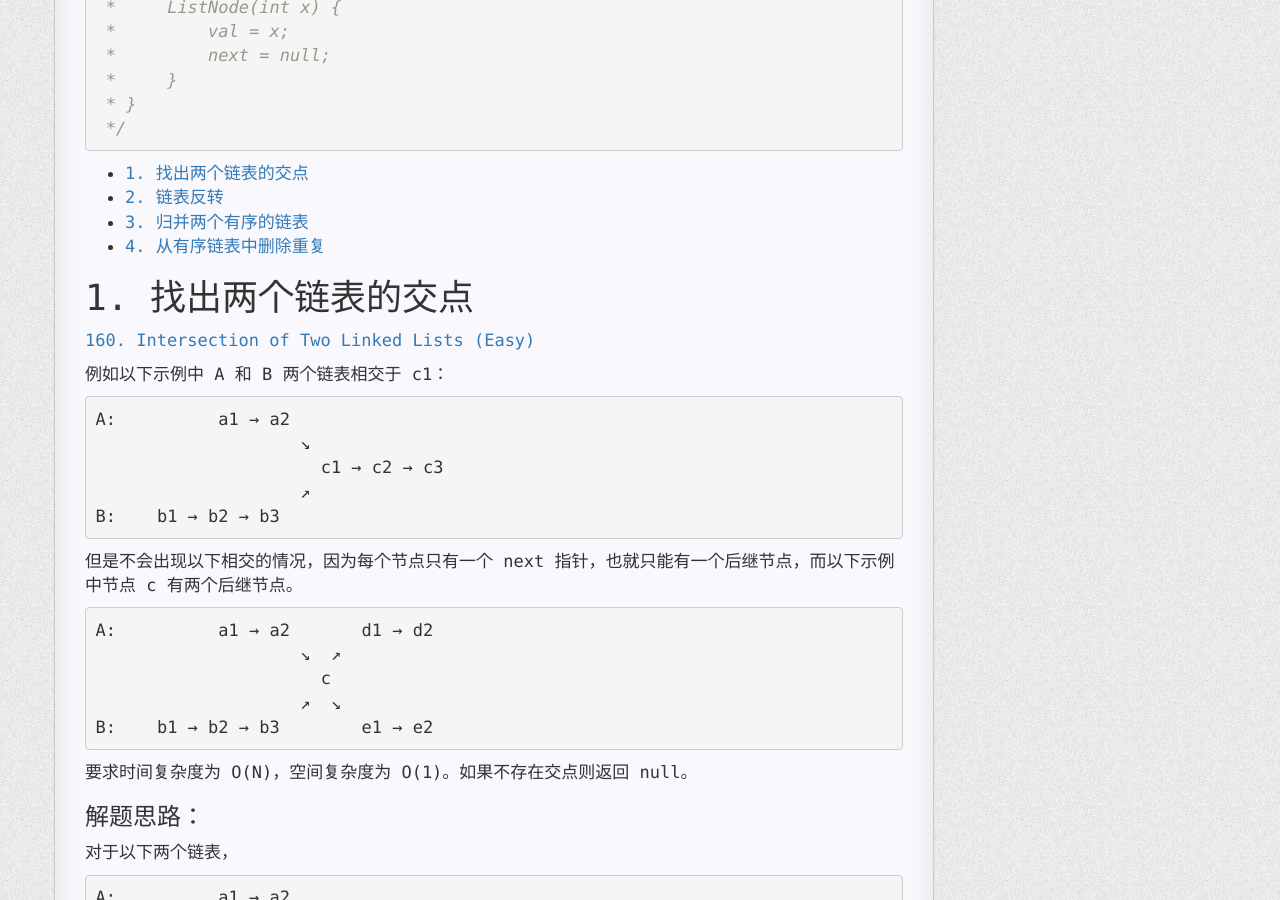
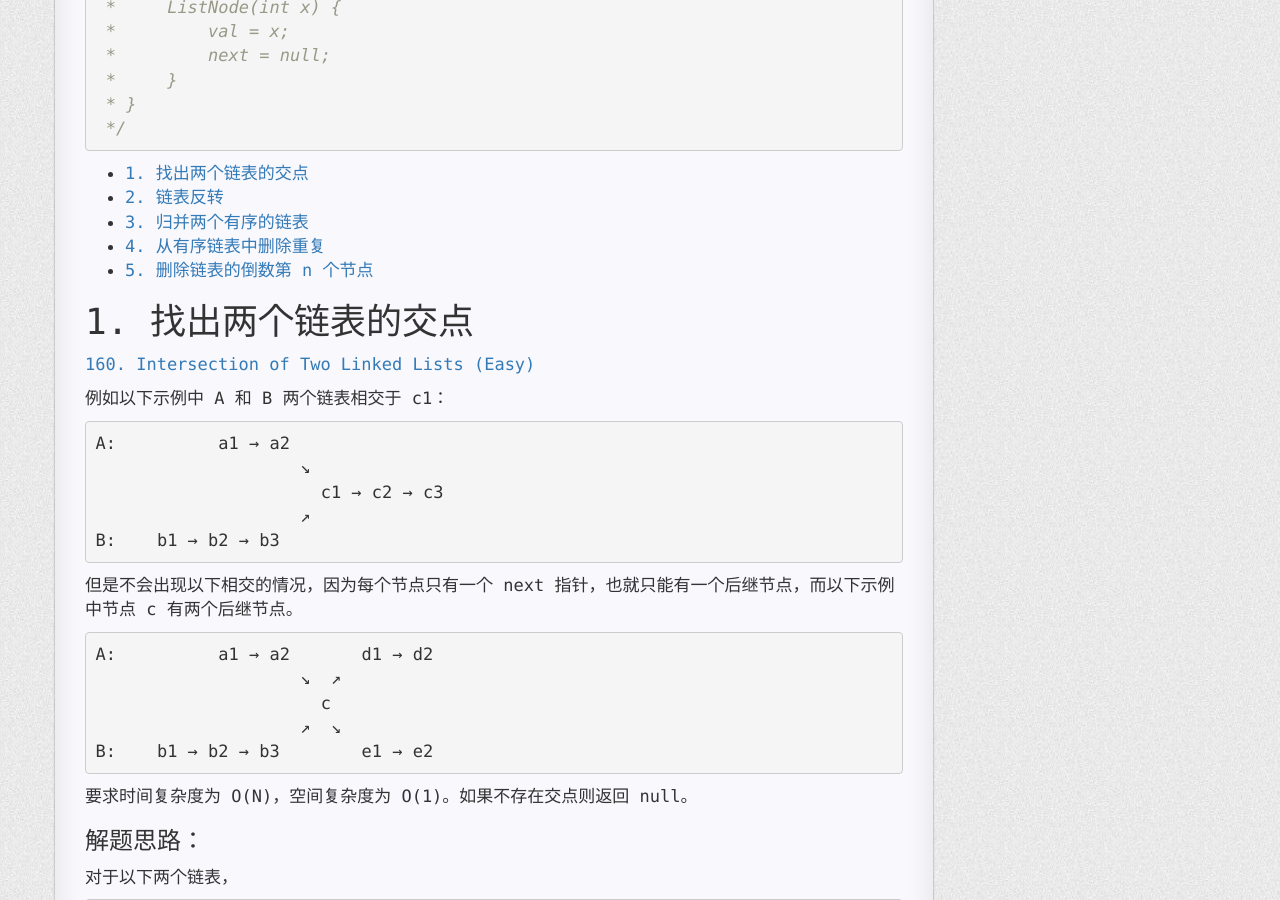
Before and after one commit to FrankdeBoers/blog, a Jekyll site: the page built from _posts/2019-08-15-LeetCode解题笔记：链表主题.md, in a window 1280 px wide and 900 px high, scrolled down 478 px. Built offline with Jekyll 4.4.1, drawn with Linux system fonts in a browser that asks for light colours; nearby versions of some CDN libraries; a style sheet for code colours, icons or effects is not loaded.

Commit message:
Update 2019-08-15-LeetCode解题笔记：链表主题.md

```diff
--- a/_posts/2019-08-15-LeetCode解题笔记：链表主题.md
+++ b/_posts/2019-08-15-LeetCode解题笔记：链表主题.md
@@ -25,6 +25,7 @@ categories: Java
 * [2. 链表反转](#2-链表反转)
 * [3. 归并两个有序的链表](#3-归并两个有序的链表)
 * [4. 从有序链表中删除重复](#4-从有序链表中删除重复节点)
+* [5. 删除链表的倒数第 n 个节点](#5-删除链表的倒数第-n-个节点)
 
 
 # 1. 找出两个链表的交点
```
